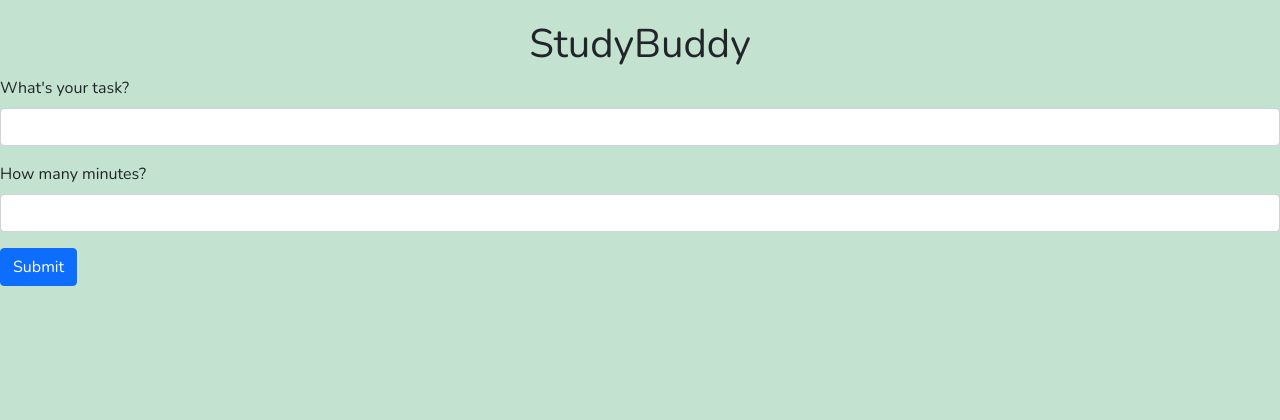
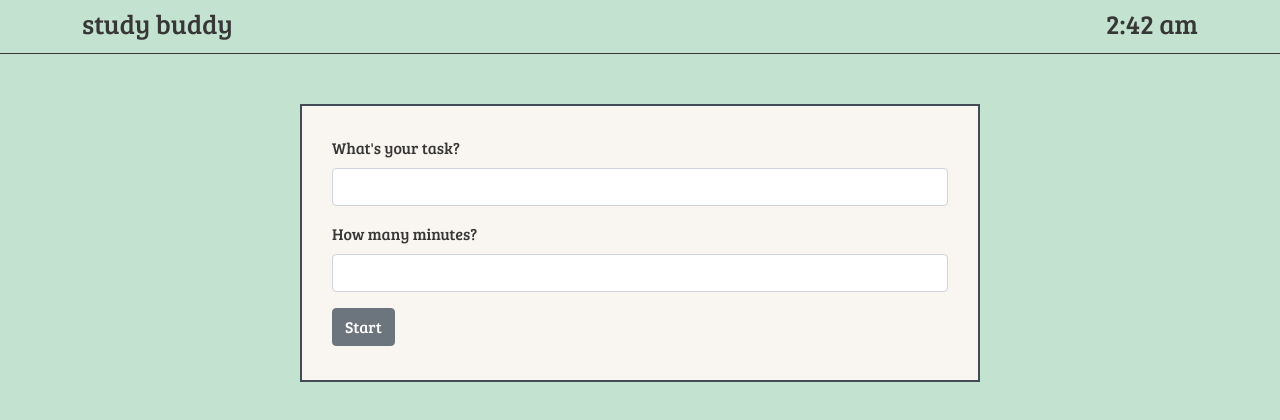
Before and after one commit to jairo8925/study-buddy, a React (Create React App) app in the folder frontend/: page / in a window 1280 px wide. Shown: the top 420 px of the page. Built offline with nearby package versions, Linux system fonts and the light colour scheme.

Commit message:
change font and theming for frontend

```diff
--- a/frontend/public/index.html
+++ b/frontend/public/index.html
@@ -30,19 +30,11 @@
       integrity="sha384-1BmE4kWBq78iYhFldvKuhfTAU6auU8tT94WrHftjDbrCEXSU1oBoqyl2QvZ6jIW3"
       crossorigin="anonymous"
     />
+    <link rel="preconnect" href="https://fonts.googleapis.com" />
+    <link rel="preconnect" href="https://fonts.gstatic.com" crossorigin />
     <link
+      href="https://fonts.googleapis.com/css2?family=Bree+Serif&display=swap"
       rel="stylesheet"
-      type="text/css"
-      href="//fonts.googleapis.com/css?family=Comfortaa"
-    />
-    <link
-      rel="stylesheet"
-      type="text/css"
-      href="//fonts.googleapis.com/css?family=Nunito"
-    />
-    <link
-      rel="stylesheet"
-      href="https://cdn.jsdelivr.net/npm/bootstrap-icons@1.5.0/font/bootstrap-icons.css"
     />
 
     <title>React App</title>
--- a/frontend/src/components/App.js
+++ b/frontend/src/components/App.js
@@ -1,6 +1,10 @@
 import React, { useState } from 'react';
 import Prompt from './Prompt';
 import Study from './Study';
+import Row from 'react-bootstrap/Row';
+import Container from 'react-bootstrap/Container';
+import Col from 'react-bootstrap/Col';
+import Clock from './Clock';
 
 const App = () => {
   const [busy, setBusy] = useState(false);
@@ -19,9 +23,24 @@ const App = () => {
 
   return (
     <div
-      style={{ marginTop: '20px', fontFamily: 'Nunito', userSelect: 'none' }}
+      style={{
+        marginTop: '8px',
+        fontFamily: 'Bree Serif',
+        userSelect: 'none',
+        color: '#373737',
+      }}
     >
-      <h1 className="text-lg-center">StudyBuddy</h1>
+      <Container>
+        <Row>
+          <Col>
+            <h1 style={{ fontSize: '27px' }}>study buddy</h1>
+          </Col>
+          <Col>
+            <Clock />
+          </Col>
+        </Row>
+      </Container>
+      <hr style={{ color: '#373737', opacity: '100%', marginTop: '5px' }} />
       {busy ? (
         <Study task={task} duration={duration} onFinish={onFinish} />
       ) : (
--- a/frontend/src/components/Clock.js
+++ b/frontend/src/components/Clock.js
@@ -12,15 +12,16 @@ const Clock = () => {
   }, []);
 
   return (
-    <p className="text-center">
-      <i class="bi-clock"></i>
+    <h1 style={{ textAlign: 'right', fontSize: '27px' }}>
       &nbsp;&nbsp;
-      {time.toLocaleString('en-US', {
-        hour: 'numeric',
-        minute: 'numeric',
-        hour12: true,
-      })}
-    </p>
+      {time
+        .toLocaleString('en-US', {
+          hour: 'numeric',
+          minute: 'numeric',
+          hour12: true,
+        })
+        .toLowerCase()}
+    </h1>
   );
 };
 
--- a/frontend/src/components/Prompt.js
+++ b/frontend/src/components/Prompt.js
@@ -10,7 +10,14 @@ const Prompt = ({ onTaskSubmit }) => {
   };
 
   return (
-    <div>
+    <div
+      style={{
+        margin: '50px 300px 20px 300px',
+        backgroundColor: '#f9f6f2',
+        border: '2px solid #434C56',
+      }}
+    >
+      <div style={{ padding: '30px' }}>
         <Form onSubmit={onClickSubmit}>
           <Form.Group className="mb-3">
             <Form.Label>What's your task?</Form.Label>
@@ -22,9 +29,12 @@ const Prompt = ({ onTaskSubmit }) => {
             <Form.Control type="duration" placeholder="" />
           </Form.Group>
           <Col xs="auto" className="my-1">
-          <Button type="submit">Submit</Button>
+            <Button variant="secondary" type="submit">
+              Start
+            </Button>
           </Col>
         </Form>
+      </div>
     </div>
   );
 };
```
Also changed, not shown: frontend/src/components/Study.js (+10 -16 lines). Lines whose indentation alone changed are shown as unchanged.
